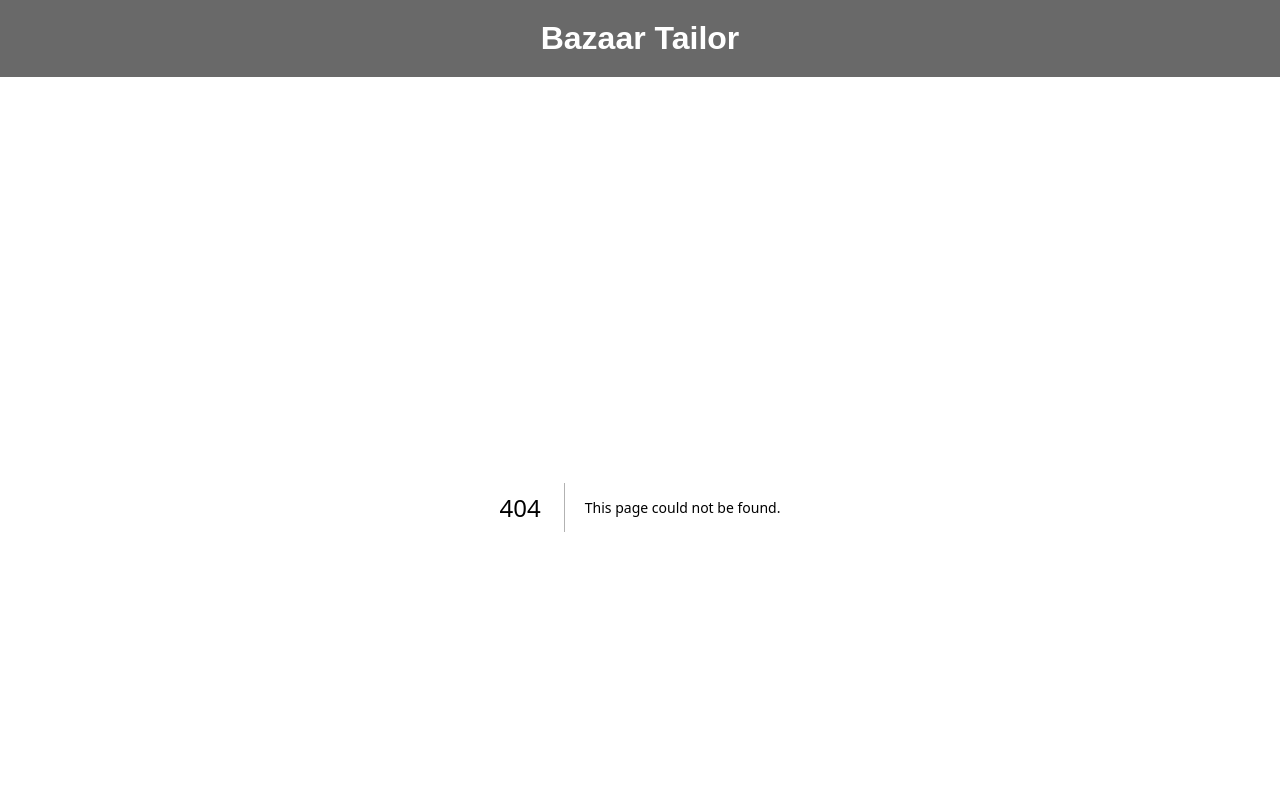
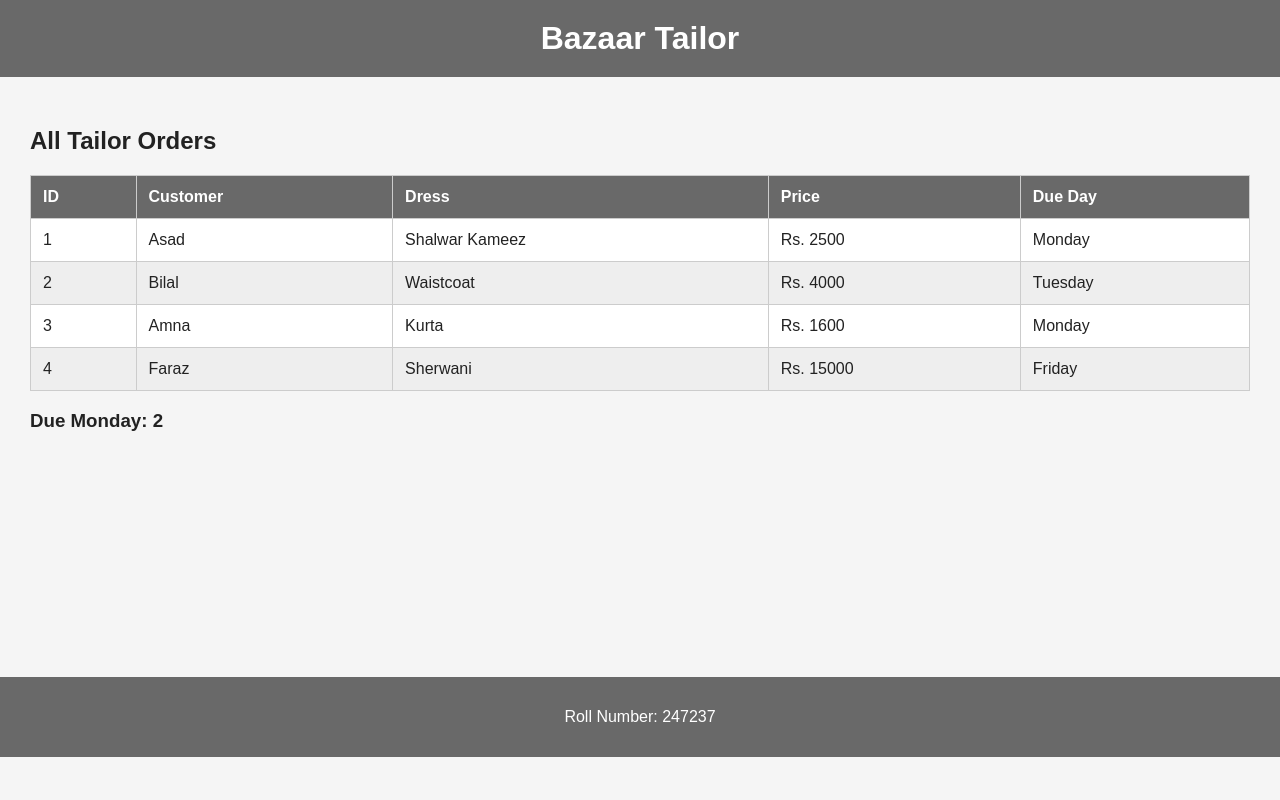
Before and after one commit to SufyanAmjad804/f24a-247237-lab10, a Next.js app: page /orders in a window 1280 px wide. Before the commit this address had no page. Shown: the top 800 px of the page. Built offline with nearby package versions, Linux system fonts and the light colour scheme.

Commit message:
1 The tailor — The orders.

```diff
--- a/app/globals.css
+++ b/app/globals.css
@@ -32,3 +32,26 @@ body {
   text-align: center;
   padding: 15px;
 }
+
+.ordersTable {
+  width: 100%;
+  border-collapse: collapse;
+  margin-top: 20px;
+  background-color: white;
+}
+
+.ordersTable th,
+.ordersTable td {
+  border: 1px solid #ccc;
+  padding: 12px;
+  text-align: left;
+}
+
+.ordersTable th {
+  background-color: dimgray;
+  color: white;
+}
+
+.ordersTable tr:nth-child(even) {
+  background-color: #eeeeee;
+}
--- /dev/null
+++ b/app/orders.js
@@ -0,0 +1,33 @@
+
+const orders = [
+  {
+    id: 1,
+    customer: "Asad",
+    dress: "Shalwar Kameez",
+    price: 2500,
+    due: "Monday",
+  },
+  {
+    id: 2,
+    customer: "Bilal",
+    dress: "Waistcoat",
+    price: 4000,
+    due: "Tuesday",
+  },
+  {
+    id: 3,
+    customer: "Amna",
+    dress: "Kurta",
+    price: 1600,
+    due: "Monday",
+  },
+  {
+    id: 4,
+    customer: "Faraz",
+    dress: "Sherwani",
+    price: 15000,
+    due: "Friday",
+  },
+];
+
+export default orders;
--- /dev/null
+++ b/app/orders/page.js
@@ -0,0 +1,40 @@
+
+import orders from "../orders";
+
+export default function OrdersPage() {
+  const mondayOrders = orders.filter(
+    (order) => order.due === "Monday"
+  );
+
+  return (
+    <div>
+      <h2>All Tailor Orders</h2>
+
+      <table className="ordersTable">
+        <thead>
+          <tr>
+            <th>ID</th>
+            <th>Customer</th>
+            <th>Dress</th>
+            <th>Price</th>
+            <th>Due Day</th>
+          </tr>
+        </thead>
+
+        <tbody>
+          {orders.map((order) => (
+            <tr key={order.id}>
+              <td>{order.id}</td>
+              <td>{order.customer}</td>
+              <td>{order.dress}</td>
+              <td>Rs. {order.price}</td>
+              <td>{order.due}</td>
+            </tr>
+          ))}
+        </tbody>
+      </table>
+
+      <h3>Due Monday: {mondayOrders.length}</h3>
+    </div>
+  );
+}
```
